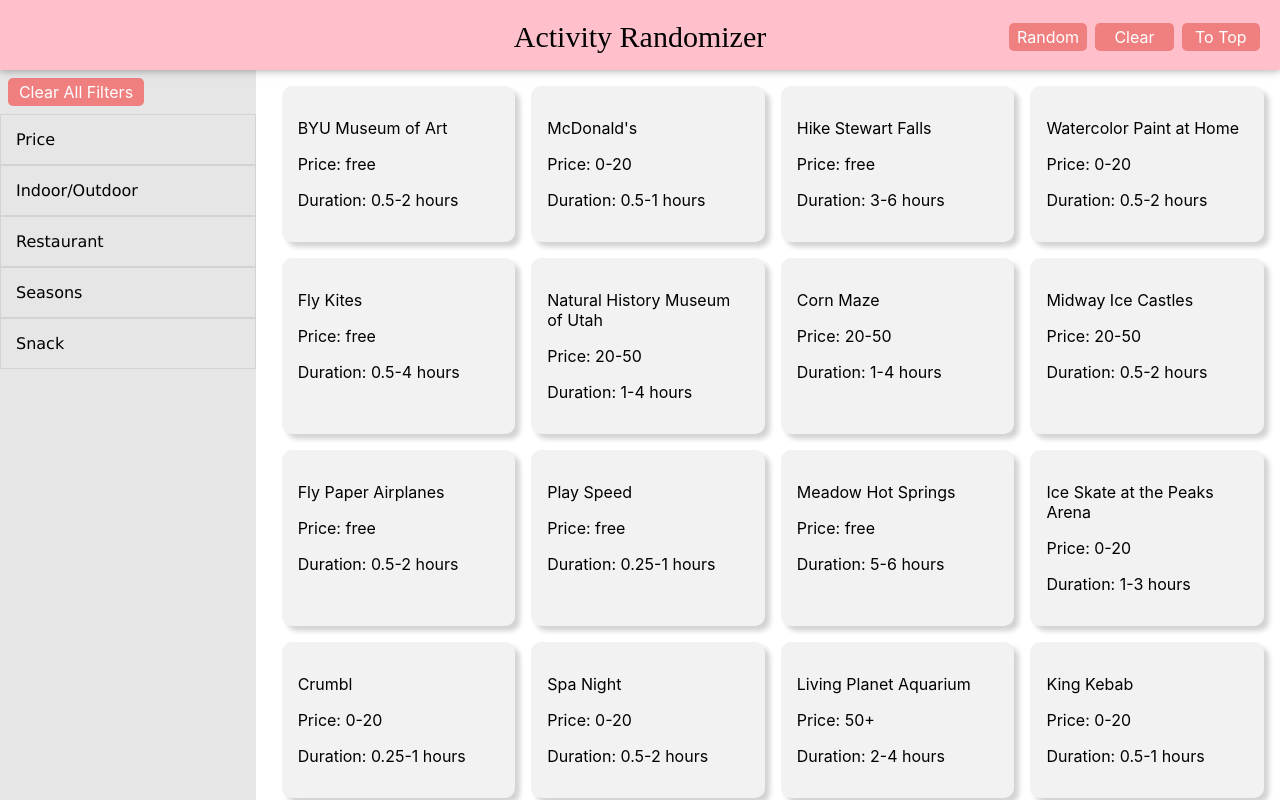
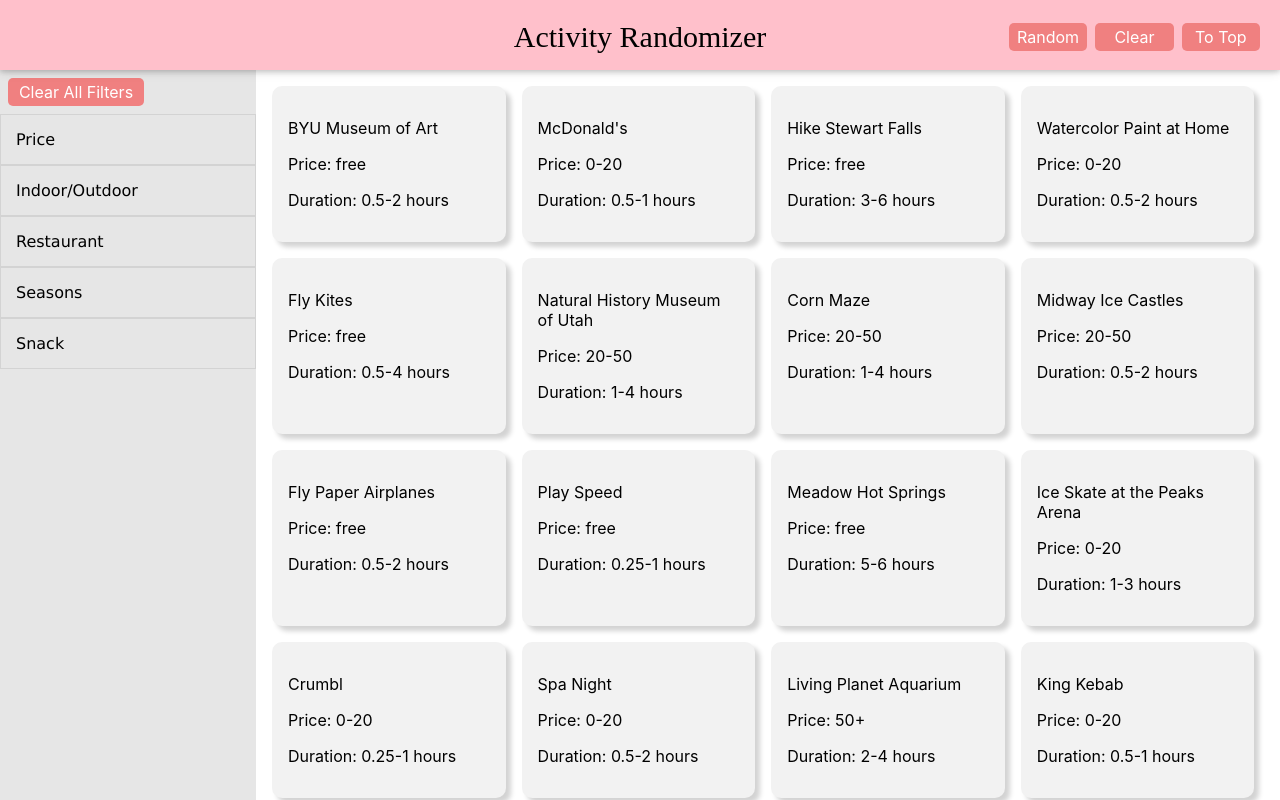
Before and after one commit to dallin35/activity-randomizer, a React (Create React App) app: page / in a window 1280 px wide. Shown: the top 800 px of the page. Built offline with nearby package versions, Linux system fonts and the light colour scheme.

Commit message:
fixed flex justify-content

```diff
--- a/src/App.css
+++ b/src/App.css
@@ -170,7 +170,7 @@
   display: flex;
   flex-direction: row;
   flex-wrap: wrap;
-  justify-content: right;
+  justify-content: flex-start;
   padding: 0.5em;
 }
 
```
